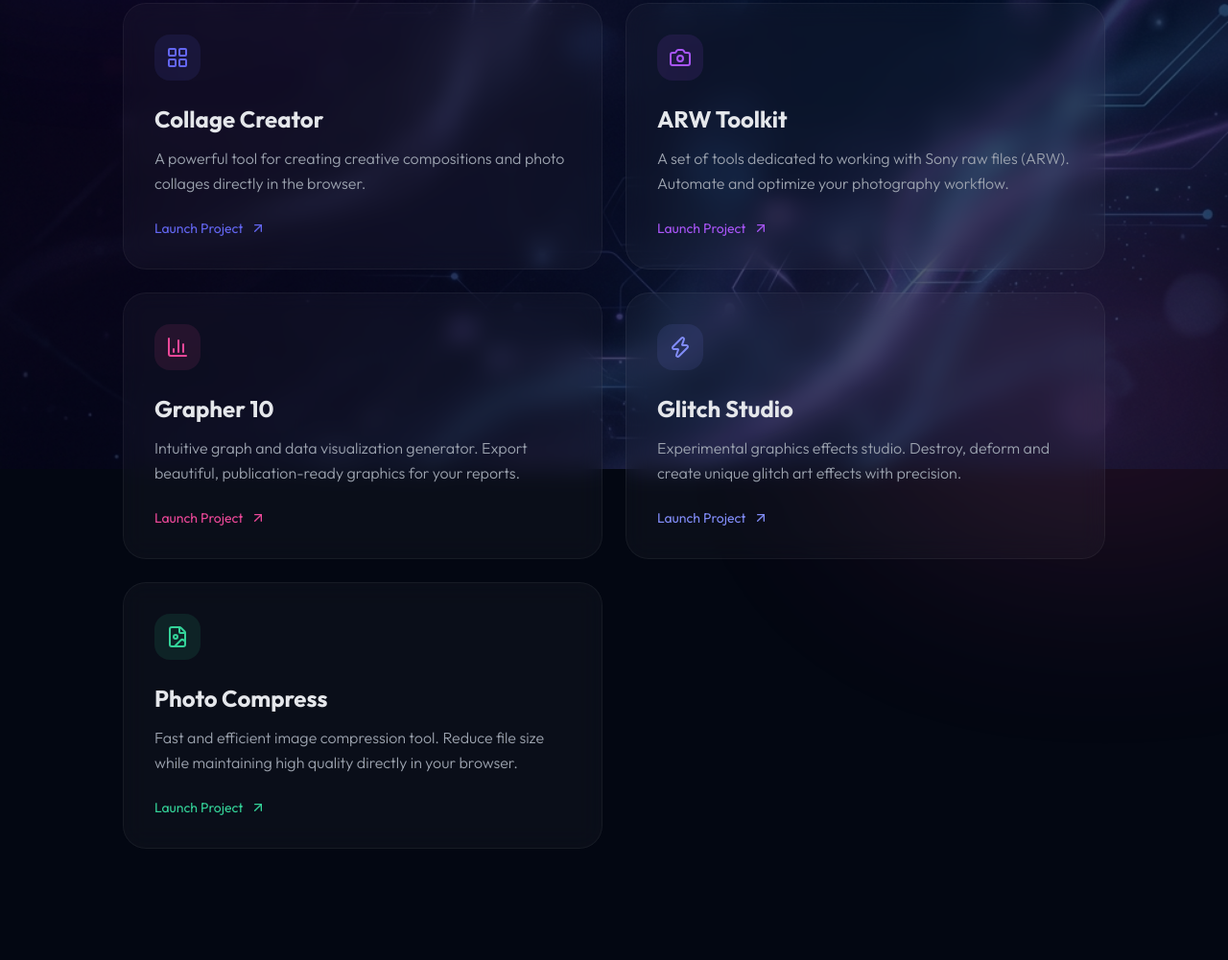
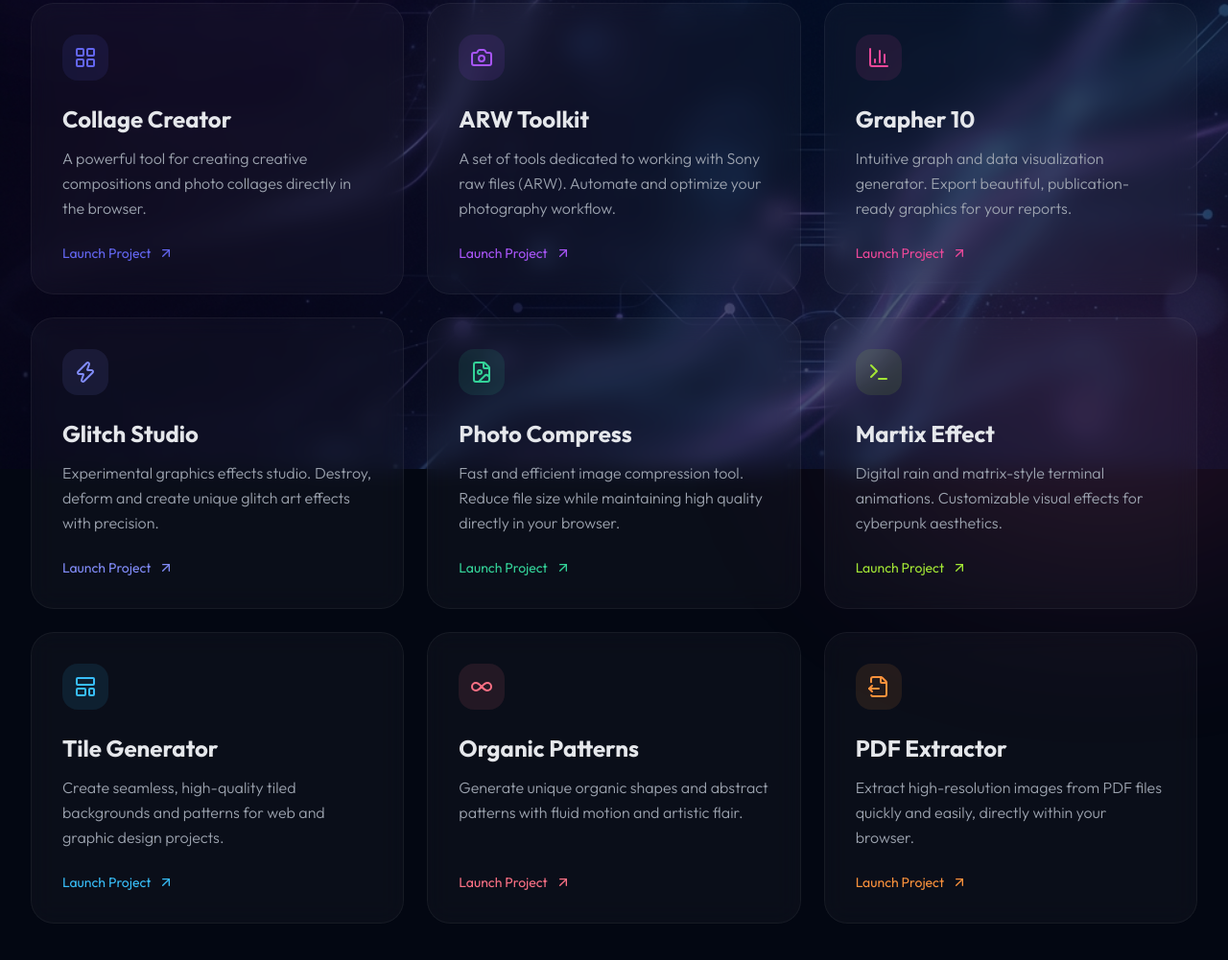
Before and after one commit to WowkDigital/WD_HUB, a plain HTML site: page index.html in a window 1280 px wide. Shown: the part 311-1312 px from the top of the page at 96% size. Drawn offline with nearby package versions, Linux system fonts and the light colour scheme; a script that the page names is missing.

Commit message:
feat: add four new projects to hub and update grid layout for better responsiveness

```diff
--- a/index.html
+++ b/index.html
@@ -142,7 +142,7 @@
             </p>
         </header>
 
-        <main class="grid grid-cols-1 md:grid-cols-2 gap-6 w-full max-w-5xl mb-20">
+        <main class="grid grid-cols-1 md:grid-cols-2 lg:grid-cols-3 gap-6 w-full max-w-7xl mb-20 px-4">
 
             <!-- Collage Creator -->
             <a href="https://wowkdigital.github.io/CollageCreator/" target="_blank" class="card-glow">
@@ -224,6 +224,70 @@
                 </div>
             </a>
 
+            <!-- Martix -->
+            <a href="https://wowkdigital.github.io/martix/" target="_blank" class="card-glow">
+                <div class="glass glass-hover p-8 rounded-3xl transition-all duration-300 h-full flex flex-col group">
+                    <div class="w-12 h-12 bg-lime-400/10 rounded-2xl flex items-center justify-center mb-6 text-lime-400 group-hover:scale-110 transition-transform duration-300">
+                        <i data-lucide="terminal" class="w-6 h-6"></i>
+                    </div>
+                    <h2 class="text-2xl font-bold mb-3 group-hover:text-lime-400 transition-colors">Martix Effect</h2>
+                    <p class="text-gray-400 font-light leading-relaxed mb-6">
+                        Digital rain and matrix-style terminal animations. Customizable visual effects for cyberpunk aesthetics.
+                    </p>
+                    <div class="mt-auto flex items-center text-sm font-medium text-lime-400">
+                        Launch Project <i data-lucide="arrow-up-right" class="w-4 h-4 ml-2"></i>
+                    </div>
+                </div>
+            </a>
+
+            <!-- Tile Background Generator -->
+            <a href="https://wowkdigital.github.io/TileBackgroundGenerator/" target="_blank" class="card-glow">
+                <div class="glass glass-hover p-8 rounded-3xl transition-all duration-300 h-full flex flex-col group">
+                    <div class="w-12 h-12 bg-sky-400/10 rounded-2xl flex items-center justify-center mb-6 text-sky-400 group-hover:scale-110 transition-transform duration-300">
+                        <i data-lucide="layout-template" class="w-6 h-6"></i>
+                    </div>
+                    <h2 class="text-2xl font-bold mb-3 group-hover:text-sky-400 transition-colors">Tile Generator</h2>
+                    <p class="text-gray-400 font-light leading-relaxed mb-6">
+                        Create seamless, high-quality tiled backgrounds and patterns for web and graphic design projects.
+                    </p>
+                    <div class="mt-auto flex items-center text-sm font-medium text-sky-400">
+                        Launch Project <i data-lucide="arrow-up-right" class="w-4 h-4 ml-2"></i>
+                    </div>
+                </div>
+            </a>
+
+            <!-- Organic Pattern Generator -->
+            <a href="https://wowkdigital.github.io/organic_pattern_generator/" target="_blank" class="card-glow">
+                <div class="glass glass-hover p-8 rounded-3xl transition-all duration-300 h-full flex flex-col group">
+                    <div class="w-12 h-12 bg-rose-400/10 rounded-2xl flex items-center justify-center mb-6 text-rose-400 group-hover:scale-110 transition-transform duration-300">
+                        <i data-lucide="infinity" class="w-6 h-6"></i>
+                    </div>
+                    <h2 class="text-2xl font-bold mb-3 group-hover:text-rose-400 transition-colors">Organic Patterns</h2>
+                    <p class="text-gray-400 font-light leading-relaxed mb-6">
+                        Generate unique organic shapes and abstract patterns with fluid motion and artistic flair.
+                    </p>
+                    <div class="mt-auto flex items-center text-sm font-medium text-rose-400">
+                        Launch Project <i data-lucide="arrow-up-right" class="w-4 h-4 ml-2"></i>
+                    </div>
+                </div>
+            </a>
+
+            <!-- PDF Image Extractor -->
+            <a href="https://wowkdigital.github.io/pdf_extract_images/" target="_blank" class="card-glow">
+                <div class="glass glass-hover p-8 rounded-3xl transition-all duration-300 h-full flex flex-col group">
+                    <div class="w-12 h-12 bg-orange-400/10 rounded-2xl flex items-center justify-center mb-6 text-orange-400 group-hover:scale-110 transition-transform duration-300">
+                        <i data-lucide="file-output" class="w-6 h-6"></i>
+                    </div>
+                    <h2 class="text-2xl font-bold mb-3 group-hover:text-orange-400 transition-colors">PDF Extractor</h2>
+                    <p class="text-gray-400 font-light leading-relaxed mb-6">
+                        Extract high-resolution images from PDF files quickly and easily, directly within your browser.
+                    </p>
+                    <div class="mt-auto flex items-center text-sm font-medium text-orange-400">
+                        Launch Project <i data-lucide="arrow-up-right" class="w-4 h-4 ml-2"></i>
+                    </div>
+                </div>
+            </a>
+
         </main>
     </div>
 
```
Also changed, not shown: README.md.
